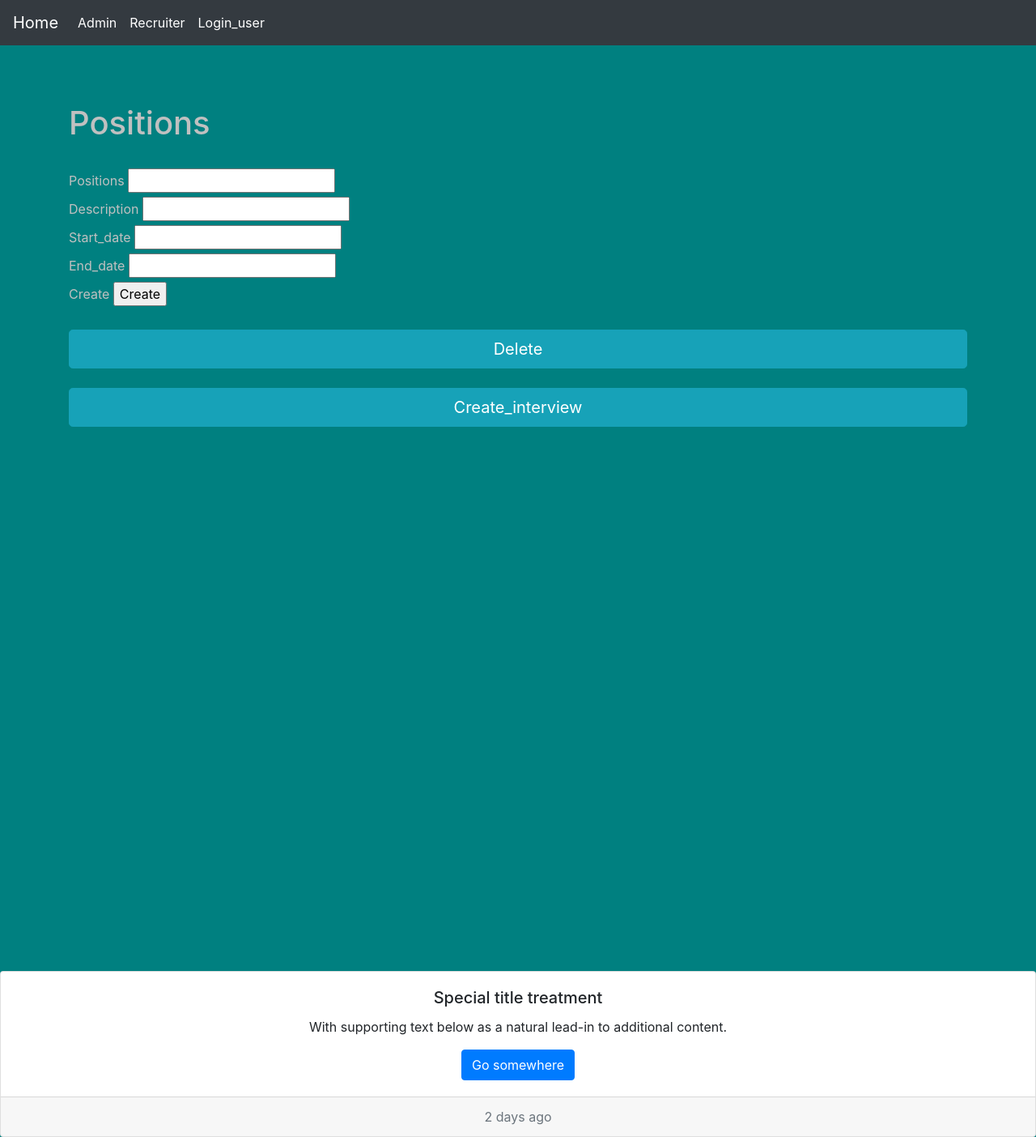
After one commit to NazaraKharechko/Recruiting_system_test_flask, a Flask app: page /recruiter in a window 1280 px wide. The commit adds this page. Shown: the whole page at 81% size. Run offline with Flask 2, Linux system fonts and the light colour scheme; data that the repository does not hold is empty; some libraries are stand-ins or nearby versions.

Commit message:
user + recruiter pages

```diff
--- a/app/forms.py
+++ b/app/forms.py
@@ -1,4 +1,4 @@
-from wtforms import Form, StringField, PasswordField, SubmitField, FileField
+from wtforms import Form, StringField, PasswordField, SubmitField, FileField, DateField, TextField
 from wtforms.validators import DataRequired, length, Email, EqualTo
 
 
@@ -22,3 +22,23 @@ class Send_cv_Form(Form):
     age = StringField('Age')
     cv = FileField('Cv')
     send = SubmitField('Send')
+
+
+class Positions_Create_Form(Form):
+    positions = StringField('Positions')
+    description = StringField('Description')
+    start_date = StringField('Start_date')
+    end_date = StringField('End_date')
+    create = SubmitField('Create')
+
+
+class Positions_Delete_Form(Form):
+    id_delete = StringField('Id_delete')
+    delete = SubmitField('Delete')
+
+
+class Create_Interview_Form(Form):
+    interview_date = StringField('Interview_date')
+    recruiter_id = StringField('Recruiter_id')
+    candidates_id = StringField('Candidates_id')
+    create = SubmitField('Create')
--- a/app/templates/base.html
+++ b/app/templates/base.html
@@ -11,7 +11,7 @@
 </head>
 <body style="background: teal">
 <nav class="navbar navbar-expand-lg navbar-light bg-light, navbar navbar-dark bg-dark">
-  <a class="navbar-brand" href="/">Navbar</a>
+  <a class="navbar-brand" href="/">Home</a>
   <button class="navbar-toggler" type="button" data-toggle="collapse" data-target="#navbarSupportedContent"
           aria-controls="navbarSupportedContent" aria-expanded="false" aria-label="Toggle navigation">
     <span class="navbar-toggler-icon"></span>
@@ -23,7 +23,10 @@
         <a class="nav-link" href="{{ url_for('login') }}">Admin <span class="sr-only">(current)</span></a>
       </li>
         <li class="nav-item active">
-        <a class="nav-link" href="{{ url_for('interview') }}">Interview <span class="sr-only">(current)</span></a>
+        <a class="nav-link" href="{{ url_for('login_recruiter') }}">Recruiter <span class="sr-only">(current)</span></a>
+      </li>
+        <li class="nav-item active">
+        <a class="nav-link" href="{{ url_for('login_users') }}">Login_user<span class="sr-only">(current)</span></a>
       </li>
     </ul>
 
--- /dev/null
+++ b/app/templates/recruiter.html
@@ -0,0 +1,43 @@
+{% extends 'base.html' %}
+{% block title %}
+ Recruiter
+{% endblock %}
+{% block content %}
+    <br>
+<br>
+<br>
+    <h1>Positions</h1>
+    <br>
+
+     {% for p in position %}
+        <div>{{ p.positions }}    <br> <b> Start curs => {{ p.start_date }} End curs => {{ p.end_date }}</div>
+           <button type="button" class="btn btn-info" data-toggle="collapse" data-target="#demo{{ p.id }}">Open opus</button>
+                <div id="demo{{ p.id }}" class="collapse"><p class="text-center" >{{ p.description }}</p>
+                    <a href="{{ url_for('cv') }}"  role="button"   class="btn btn-info btn-lg btn-block">Send a CV</a>
+                </div>
+    <br>
+    <br>
+    {% endfor %}
+
+     <form method="post">
+        {% for field in form %}
+            {% if not field == form.register %}
+                <div>
+                    {{ field.label }}
+                    {{ field }}
+                </div>
+                {% if field.errors %}
+                    <div>{{ field.errors[0] }}</div>
+                {% endif %}
+            {% else %}
+                <div>{{ field }}</div>
+            {% endif %}
+        {% endfor %}
+    </form>
+
+    <br>
+        <a href="{{ url_for('delete_position') }}"><button class="btn btn-info btn-lg btn-block">Delete</button></a>
+    <br>
+        <a href="{{ url_for('create_interview') }}"><button class="btn btn-info btn-lg btn-block">Create_interview</button></a>
+
+{% endblock %}
--- a/app/views.py
+++ b/app/views.py
@@ -1,8 +1,9 @@
 from flask import render_template, request, redirect, url_for
-from flask_login import login_user, logout_user
+from flask_login import login_user, logout_user, current_user
 from app import app, db
-from app.forms import LoginForm, RegisterForm, Send_cv_Form
-from app.models import UserModel, Positions, CV_model, InterviewModel
+from app.forms import LoginForm, RegisterForm, Send_cv_Form, Positions_Create_Form, Positions_Delete_Form, \
+    Create_Interview_Form
+from app.models import UserModel, Positions, CV_model, InterviewModel, RecruiterModel
 import datetime
 
 
@@ -67,6 +68,78 @@ def cv():
 
 @app.route('/interview')
 def interview():
-    interview = InterviewModel.query.all()
+    email = current_user.email
+    id = UserModel.query.filter_by(email=email).first()
+    print(id.id)
+    interview = InterviewModel.query.filter_by(candidates_id=id.id).first()
     print(interview)
     return render_template('interview.html', interview=interview)
+
+
+@app.route('/login/users', methods=['GET', 'POST'])
+def login_users():
+    form = LoginForm(request.form)
+    if request.method == 'POST' and form.validate():
+        candidate = UserModel.query.filter_by(email=form.email.data).first()
+        if candidate and candidate.password == form.password.data:
+            login_user(candidate)
+            return redirect('/my/cv')
+    return render_template('login_users.html', form=form)
+
+
+@app.route('/login/recruiter', methods=['GET', 'POST'])
+def login_recruiter():
+    form = LoginForm(request.form)
+    if request.method == 'POST' and form.validate():
+        candidate = RecruiterModel.query.filter_by(email=form.email.data).first()
+        if candidate and candidate.password == form.password.data:
+            login_user(candidate)
+            return redirect('/recruiter')
+    return render_template('login_users.html', form=form)
+
+
+@app.route('/my/cv')
+def my_cv():
+    email = current_user.email
+    cvs = CV_model.query.filter_by(email=email).first()
+    return render_template('my_cv.html', cvs=cvs, email=email)
+
+
+@app.route('/recruiter', methods=['GET', 'POST'])
+def recruiter():
+    position = Positions.query.all()
+    form = Positions_Create_Form(request.form)
+    if request.method == 'POST' and form.validate():
+        data = dict(form.data)
+        del data['create']
+        pos = Positions(**data)
+        db.session.add(pos)
+        db.session.commit()
+        return redirect(url_for('recruiter'))
+    return render_template('recruiter.html', position=position, form=form)
+
+
+@app.route('/delete/position', methods=['GET', 'POST'])
+def delete_position():
+    form = Positions_Delete_Form(request.form)
+    if request.method == 'POST' and form.validate():
+        data = dict(form.data)
+        del data['delete']
+        pos_d = Positions.query.filter_by(id=data['id_delete']).delete()
+        db.session.commit()
+        return redirect(url_for('recruiter'))
+    return render_template('dalete.html', form=form)
+
+
+@app.route('/create/interview', methods=['GET', 'POST'])
+def create_interview():
+    form = Create_Interview_Form(request.form)
+    if request.method == 'POST' and form.validate():
+        data = dict(form.data)
+        print(data)
+        del data['create']
+        i = InterviewModel(**data)
+        db.session.add(i)
+        db.session.commit()
+        return redirect(url_for('recruiter'))
+    return render_template('create_interview.html', form=form)
```
Also changed, not shown: app/models.py (+12 -1 lines), app/templates/create_interview.html (added, +21 -0 lines), app/templates/dalete.html (added, +21 -0 lines), app/templates/interview.html (+5 -4 lines), app/templates/login_users.html (added, +26 -0 lines), app/templates/my_cv.html (added, +12 -0 lines).
